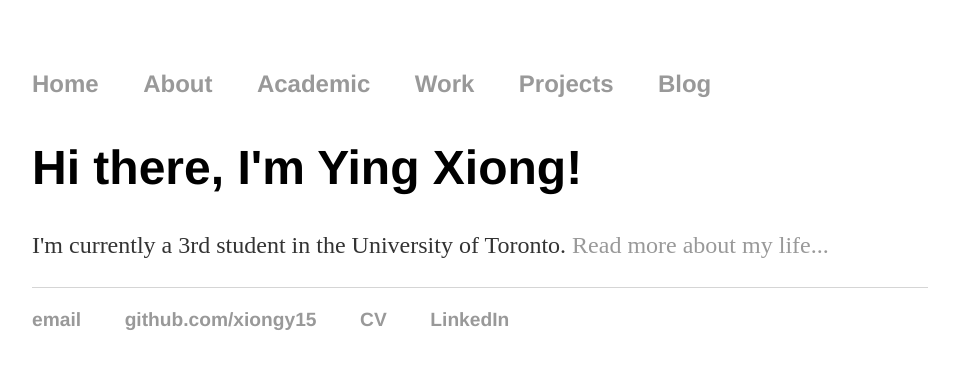
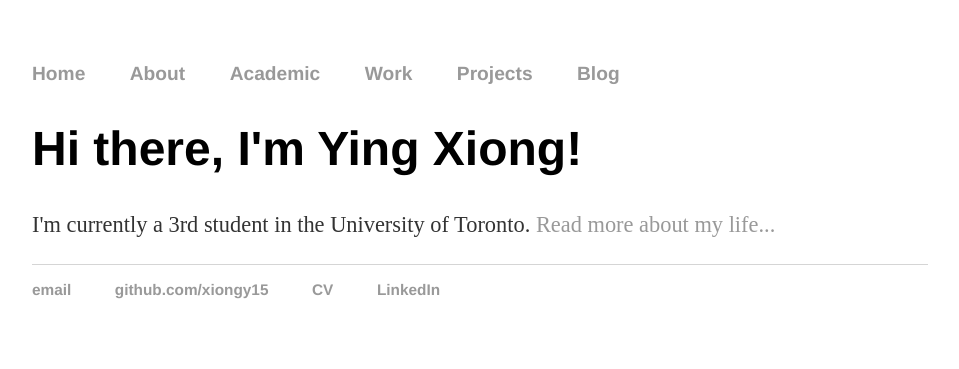
Before and after one commit to xiongy15/xiongy15.github.io, a Jekyll site: the page built from index.html, in a window 1280 px wide. Shown: the top 369 px of the page, without its empty margins (160-1119 px from the left). Built offline with Jekyll 4.4.1, drawn with Linux system fonts in a browser that asks for light colours.

Commit message:
Update main.css

```diff
--- a/css/main.css
+++ b/css/main.css
@@ -24,14 +24,13 @@ h1 {
     font-family:'Helvetica', 'Arial', 'Sans-Serif';
 }
 p {
-    font-size: 1.5em;
+    font-size: 1.4em;
     line-height: 1.5em;
     color: #333;
 }
-
 li {
-    font-size: 1.5em;
-    line-height: 2em;
+    font-size: 1.2em;
+    line-height: 1.5em;
     color: #333;
 }
 footer {
```
